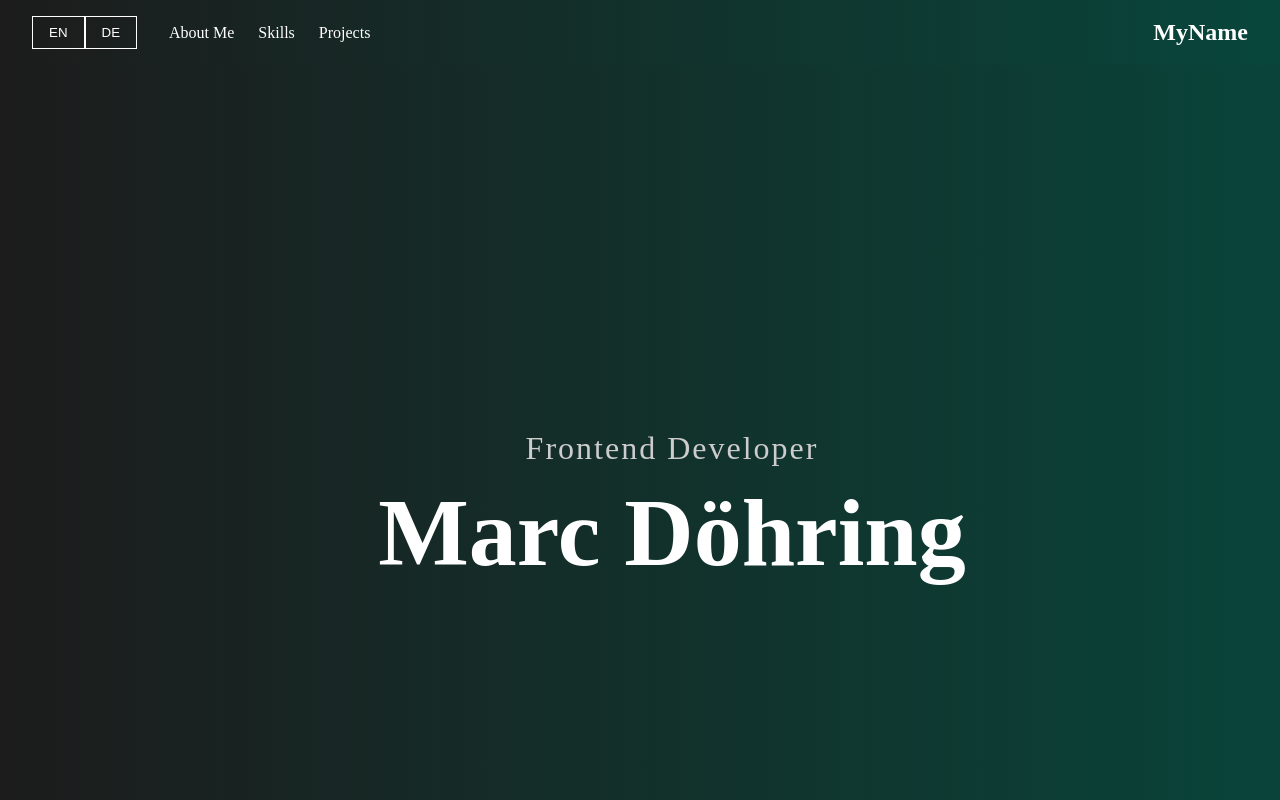
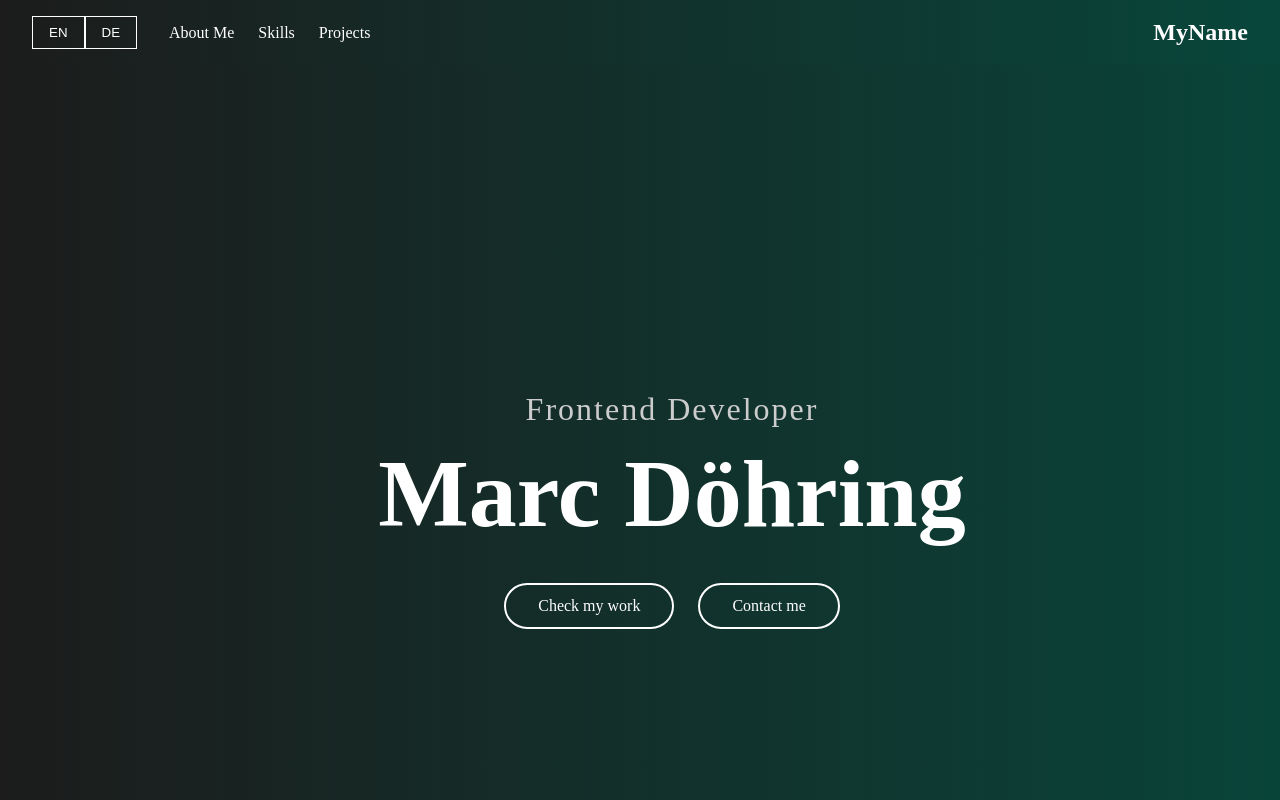
Before and after one commit to Marc-Doehring/Portfolio, an Angular app: page / in a window 1280 px wide. Shown: the top 800 px of the page. Built offline with nearby package versions, Linux system fonts and the light colour scheme.

Commit message:
abovethefold_buttons+scss

```diff
--- a/src/app/pages/abovethefold/abovethefold.component.html
+++ b/src/app/pages/abovethefold/abovethefold.component.html
@@ -2,5 +2,10 @@
   <div class="text-box">
     <h2>Frontend Developer</h2>
     <h1>Marc Döhring</h1>
+
+   <div class="button-group">
+  <a class="ghost-button" href="#portfolio"><span>Check my work</span></a>
+  <a class="ghost-button" href="#contact"><span>Contact me</span></a>
+</div>
   </div>
 </section>
--- a/src/app/pages/abovethefold/abovethefold.component.scss
+++ b/src/app/pages/abovethefold/abovethefold.component.scss
@@ -26,6 +26,13 @@
   line-height: 1.2;
 }
 
+.abovethefold-content {
+  width: 100%;
+  max-width: 1440px; // oder 1280px je nach Geschmack
+  margin: 0 auto;
+  padding: 0 2rem;
+}
+
 /* Optional: auf großen Screens noch größer */
 @media (min-width: 1024px) {
   .text-box h1 {
@@ -36,3 +43,60 @@
     font-size: 2rem;
   }
 }
+
+.button-group {
+  margin-top: 2rem;
+  display: flex;
+  gap: 1.5rem;
+  justify-content: center;
+  flex-wrap: wrap;
+}
+
+.ghost-button {
+  position: relative;
+  display: inline-block;
+  padding: 0.75rem 2rem;
+  border: 2px solid white;
+  border-radius: 9999px;
+  background: transparent;
+  color: white;
+  font-size: 1rem;
+  overflow: hidden;
+  text-align: center;
+  cursor: pointer;
+  transition: border-color 0.3s ease, color 0.3s ease;
+
+  span {
+    display: inline-block;
+    white-space: nowrap;
+    transform: translateX(0%);
+  }
+
+  &:hover {
+    border-color: #26ff9c;
+    color: #26ff9c;
+
+    span {
+      animation: slideLoop 3s ease-in-out infinite;
+    }
+  }
+}
+
+@keyframes slideLoop {
+  0% {
+    transform: translateX(0%);
+    opacity: 1;
+  }
+  45% {
+    transform: translateX(-120%);
+    opacity: 0;
+  }
+  55% {
+    transform: translateX(120%);
+    opacity: 0;
+  }
+  100% {
+    transform: translateX(0%);
+    opacity: 1;
+  }
+}
```
